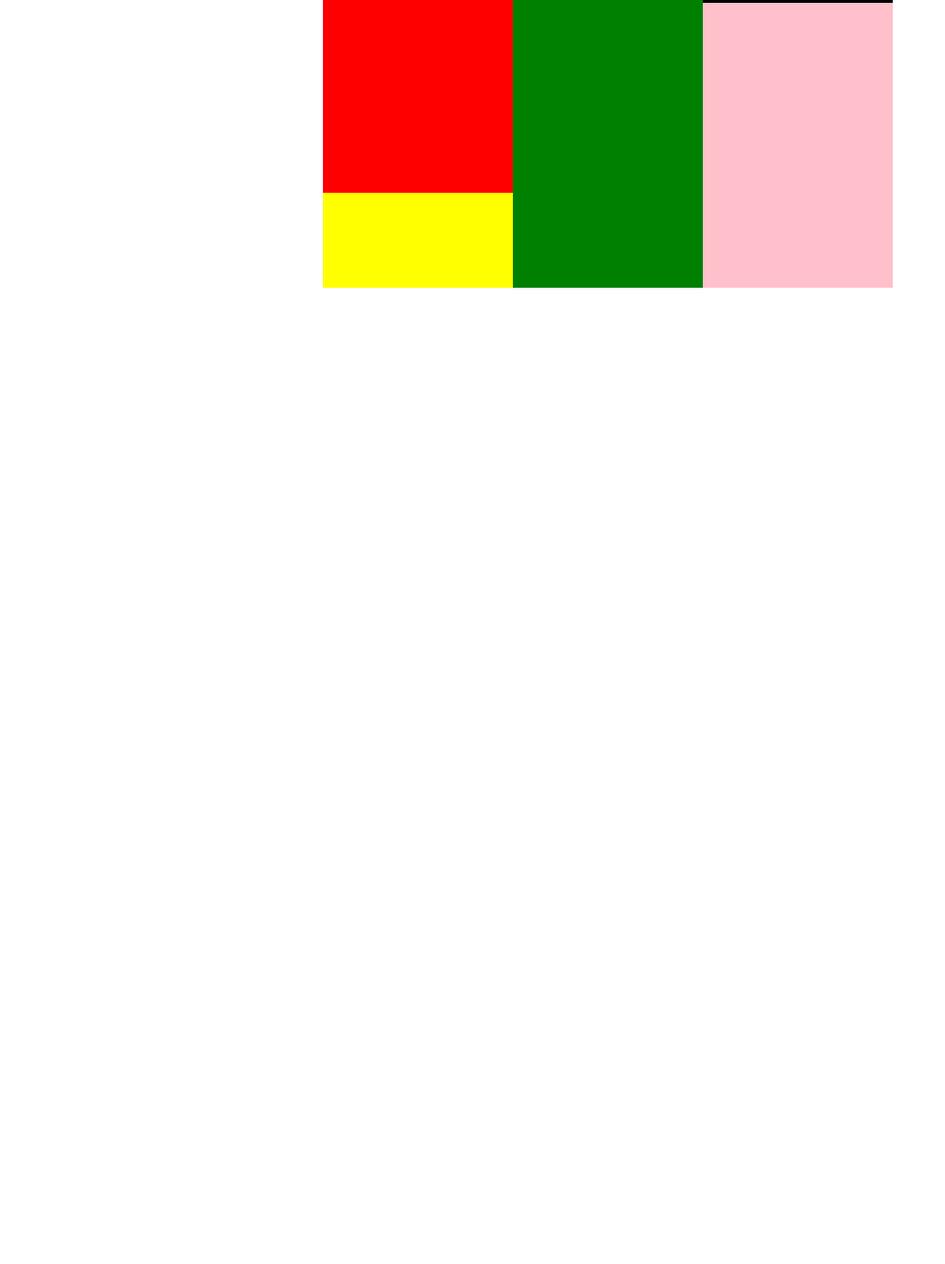
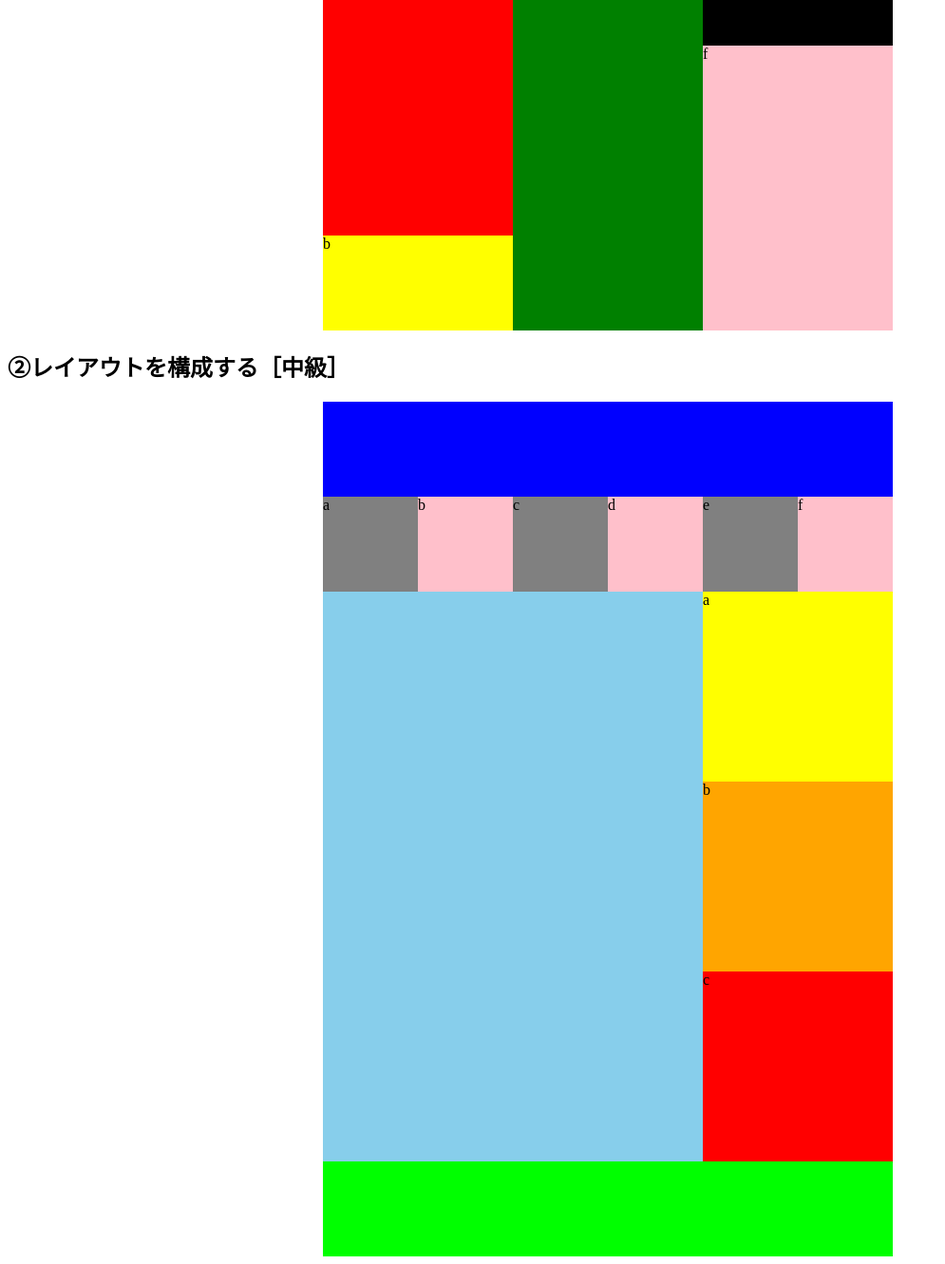
Before and after one commit to marikorin/marikorin.github.io, a plain HTML site: page index.html in a window 1280 px wide. Shown: the part 427-1758 px from the top of the page at 95% size, without its empty margins (0-995 px from the left). Before the commit the page ends 800 px from the top, so only its background shows below. Drawn offline with Linux system fonts and the light colour scheme.

Commit message:
Pra-1 divとfloatの練習2

```diff
--- a/index.html
+++ b/index.html
@@ -7,33 +7,59 @@
   <link rel="stylesheet" type="text/css" href="styles.css">
 </head>
 <body>
-  <header>
-  </header>
-
-  <section>
+  <section class="section1">
     <div>
       <h1>CSSの練習</h1>
       <h2>①レイアウトを構成する［初級］</h2>
+      <h3>ポイント</h3>
+
     </div>
 
-    <div class="boxWrap">
+    <div class="boxWrap1">
       <div class="boxblock1">
-        <div class="box1"></div>
-        <div class="box2"></div>
+        <div class="box1">a</div>
+        <div class="box2">b</div>
       </div>
       <div class="boxblock2">
-        <div class="box3"></div>
-        <div class="box4"></div>
+        <div class="box3">c</div>
+        <div class="box4">d</div>
       </div>
       <div class="boxblock3">
-        <div class="box5"></div>
-        <div class="box6"></div>
+        <div class="box5">e</div>
+        <div class="box6">f</div>
       </div>
     </div>
-
   </section>
 
-  <footer>
-  </footer>
+  <section class="section2">
+    <div>
+      <h2>②レイアウトを構成する［中級］</h2>
+    </div>
+
+    <div class="boxWrap2">
+      <div class="box7"></div>
+      <div class="ul1_Block">
+        <ul class="ul1">
+          <li>a</li>
+          <li>b</li>
+          <li>c</li>
+          <li>d</li>
+          <li>e</li>
+          <li>f</li>
+        </ul>
+      </div>
+
+      <div class="box8"></div>
+
+      <div class="sideWrap1">
+        <div class="side1">a</div>
+        <div class="side2">b</div>
+        <div class="side3">c</div>
+      </div>
+
+      <div class="box9"></div>
+    </div>
+  </section>
+
 </body>
 </html>
--- a/styles.css
+++ b/styles.css
@@ -1,49 +1,115 @@
-.boxWrap {
+/*--①レイアウトを構成する［初級］--*/
+.boxWrap1 {
   width: 600px;
   height: 600px;
   margin: 0 auto;
 }
-
 .boxblock1 {
   width: 200px;
+  height: 100%;
   float: left;
 }
-.boxblock2 {
-  width: 200px;
-  float: left;
-}
-.boxblock3 {
-  width: 200px;
-  float: left;
-}
-
 .box1 {
   background: red;
-  width: 200px;
+  width: 100%;
   height: 500px;
 }
 .box2 {
   background: yellow;
+  width: 100%;
+  height: 100px;
+}
+.boxblock2 {
   width: 200px;
-  height: 100px;
+  height: 100%;
+  float: left;
 }
 .box3 {
   background: blue;
-  width: 200px;
+  width: 100%;
   height: 200px;
 }
 .box4 {
   background: green;
+  width: 100%;
+  height: 400px;
+}
+.boxblock3 {
   width: 200px;
-  height: 400px;
+  height: 100%;
+  float: left;
 }
 .box5 {
   background: black;
-  width: 200px;
+  width: 100%;
   height: 300px;
 }
 .box6 {
   background: pink;
-  width: 200px;
+  width: 100%;
   height: 300px;
 }
+
+/*--①②レイアウトを構成する［中級］--*/
+.boxWrap2 {
+  width: 600px;
+  height: 900px;
+  margin: 0 auto;
+}
+.box7 {
+  width: 100%;
+  height: 100px;
+  background: blue;
+}
+.ul1_Block {
+  width: 100%;
+  height: 100px;
+}
+.ul1 {
+  margin: 0;
+  padding: 0;
+}
+.ul1 li {
+  list-style: none;
+  width: 100px;
+  height: 100px;
+  float: left;
+}
+.ul1 li:nth-of-type(odd) {
+  background: gray;
+}
+.ul1 li:nth-of-type(even) {
+  background: pink;
+}
+.box8 {
+  width: 400px;
+  height: 600px;
+  background: skyblue;
+  float: left;
+}
+.sideWrap1 {
+  width: 200px;
+  height: 600px;
+  float: left;
+}
+.side1 {
+  width: 100%;
+  height: 200px;
+  background: yellow;
+}
+.side2 {
+  width: 100%;
+  height: 200px;
+  background: orange;
+}
+.side3 {
+  width: 100%;
+  height: 200px;
+  background: red;
+}
+.box9 {
+  width: 100%;
+  height: 100px;
+  background: lime;
+  clear:both;
+}
```
